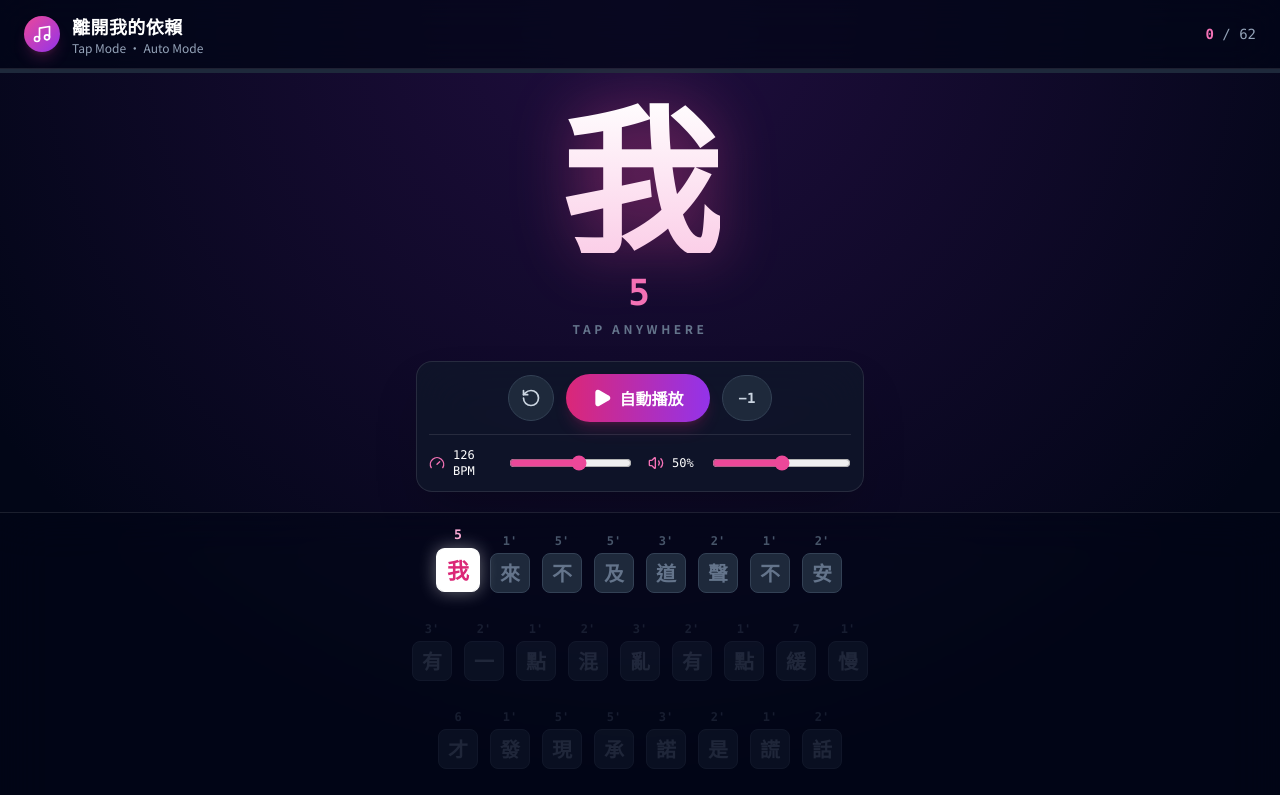
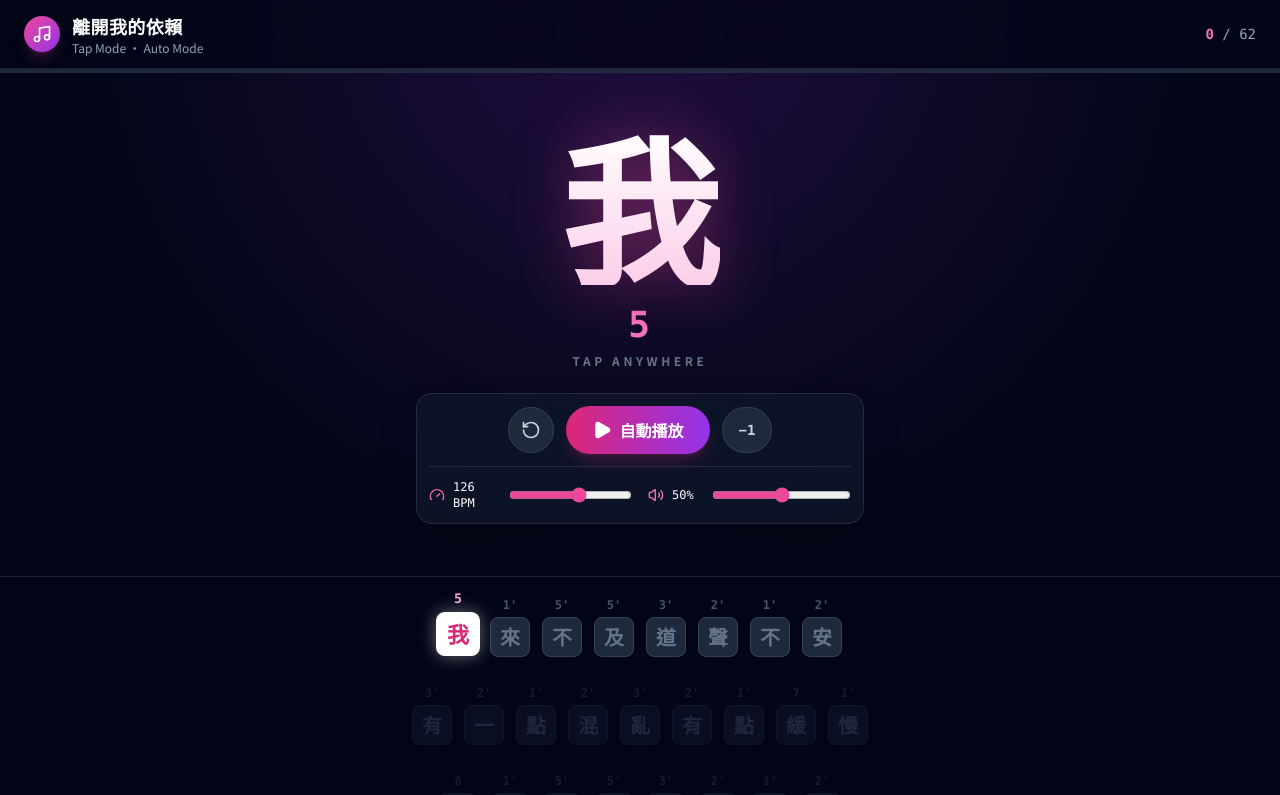
Before and after one commit to Yoko5566/Music-Practice, a React (Vite) app: page / in a window 1280 px wide. Shown: the top 795 px of the page. Built offline with nearby package versions, Linux system fonts and the light colour scheme.

Commit message:
fix: lock player viewport while lyrics scroll
Keep the current-note display and controls fixed while scrolling only the lyrics panel.

```diff
--- a/App.tsx
+++ b/App.tsx
@@ -161,8 +161,22 @@ export default function App() {
   }, [stepBack, toggleAutoPlay, triggerManualNote]);
 
   useEffect(() => {
+    const container = scrollRef.current;
     const activeElement = document.getElementById(`lyric-line-${activeLineId}`);
-    activeElement?.scrollIntoView({ behavior: 'smooth', block: 'center' });
+
+    if (!container || !activeElement) return;
+
+    const containerRect = container.getBoundingClientRect();
+    const activeRect = activeElement.getBoundingClientRect();
+    const targetScrollTop =
+      container.scrollTop +
+      (activeRect.top - containerRect.top) -
+      (container.clientHeight - activeElement.clientHeight) / 2;
+
+    container.scrollTo({
+      top: Math.max(0, targetScrollTop),
+      behavior: 'smooth',
+    });
   }, [activeLineId]);
 
   const handlePointerDown = (event: React.PointerEvent) => {
@@ -172,7 +186,7 @@ export default function App() {
 
   return (
     <div
-      className="relative flex h-full w-full touch-none select-none flex-col overflow-hidden bg-slate-950"
+      className="relative flex h-[100dvh] max-h-[100dvh] w-full touch-none select-none flex-col overflow-hidden bg-slate-950"
       onPointerDown={handlePointerDown}
     >
       <div className="pointer-events-none absolute inset-0 bg-[radial-gradient(circle_at_top,_rgba(88,28,135,0.35),_transparent_55%)]" />
--- a/index.html
+++ b/index.html
@@ -7,7 +7,16 @@
     <script src="https://cdn.tailwindcss.com"></script>
     <style>
       @import url('https://fonts.googleapis.com/css2?family=Noto+Sans+TC:wght@400;700&display=swap');
+      html,
+      body,
+      #root {
+        width: 100%;
+        height: 100%;
+        overflow: hidden;
+      }
+
       body {
+        margin: 0;
         font-family: 'Noto Sans TC', sans-serif;
         overscroll-behavior: none;
         user-select: none;
```
